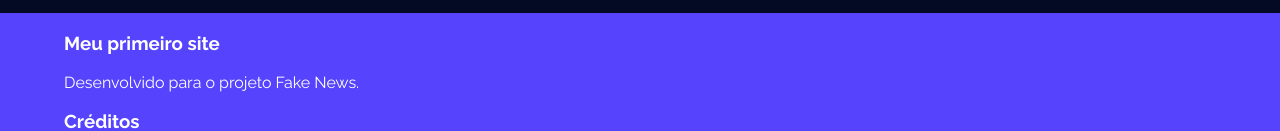
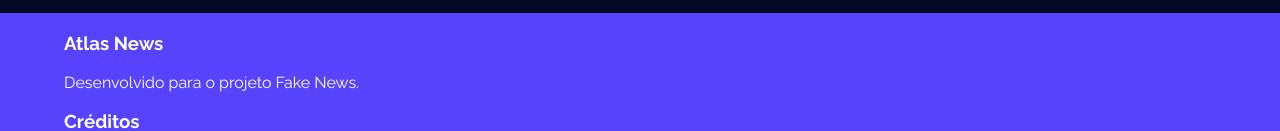
Before and after one commit to joaopohlmannneo7/atlasnews, a plain HTML site: page index.html in a window 1280 px wide. Shown: the part 2819-2950 px from the top of the page. Drawn offline with nearby package versions, Linux system fonts and the light colour scheme; a web font is replaced by a local one.

Commit message:
Update index.html

```diff
--- a/index.html
+++ b/index.html
@@ -120,7 +120,7 @@
         </section>
         <footer>
             <div class="coluna dois">
-                <h3>Meu primeiro site</h3>
+                <h3>Atlas News</h3>
                 <p>Desenvolvido para o projeto Fake News.</p>
             </div>
             <div class="coluna dois">
```
